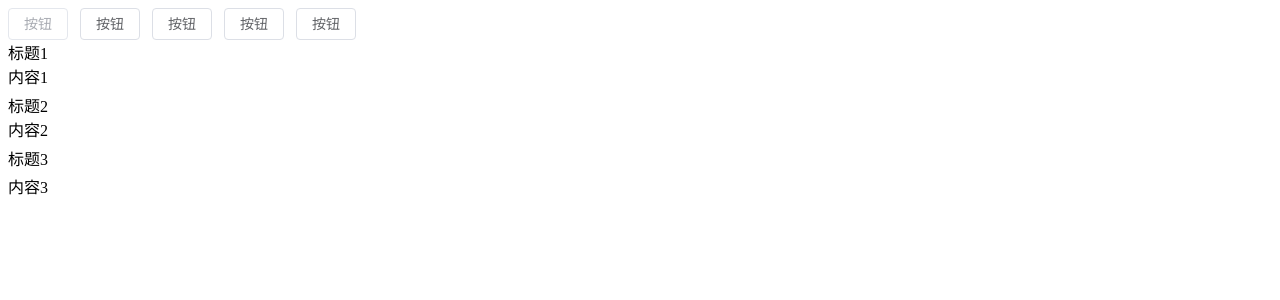
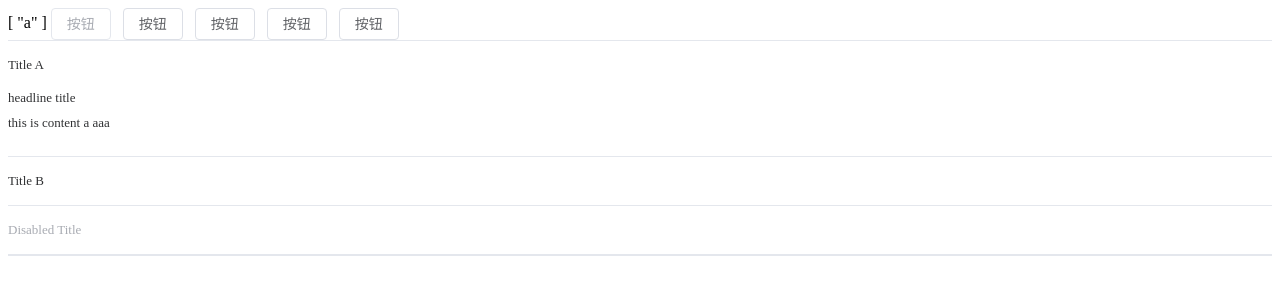
Before and after one commit to jiangyg778/yiyi-ui-vue3, a Vue app: page / in a window 1280 px wide. Shown: the top 300 px of the page. Built offline with nearby package versions, Linux system fonts and the light colour scheme.

Commit message:
feat: 新增手风琴样式

```diff
--- a/src/App.vue
+++ b/src/App.vue
@@ -1,20 +1,21 @@
 <!--
  * @Author: DESKTOP-DO9B8F8\admin 297138663@qq.com
  * @Date: 2024-02-20 21:46:42
- * @LastEditors: jiangyaguang
- * @LastEditTime: 2024-02-22 13:52:34
- * @FilePath: /yiyi-ui-vue3/src/App.vue
+ * @LastEditors: DESKTOP-DO9B8F8\admin 297138663@qq.com
+ * @LastEditTime: 2024-02-22 23:24:41
+ * @FilePath: \yiyi-ui-vue3\src\App.vue
  * @Description:
 -->
 <script setup lang="ts">
 import Button from './components/Button/Button.vue';
-import CollapseItem from './components/Collapse/CollapseItem.vue';
+import Item from './components/Collapse/CollapseItem.vue';
 import Collapse from './components/Collapse/Collapse.vue';
 import { ref, onMounted } from 'vue';
 import type { ButtonInstance } from './components/Button/types';
 import './styles/index.css';
 
 const buttonRef = ref<ButtonInstance | null>(null);
+const openValue = ref(['a']);
 
 onMounted(() => {
   if (buttonRef.value) {
@@ -24,23 +25,22 @@ onMounted(() => {
 </script>
 
 <template>
+  {{ openValue }}
   <Button type="primary" plain disabled ref="buttonRef">按钮</Button>
   <Button type="success">按钮</Button>
   <Button type="warning">按钮</Button>
   <Button type="danger">按钮</Button>
   <Button type="info">按钮</Button>
-  <Collapse>
-    <CollapseItem title="标题1" name="a">
-      <p>内容1</p>
-    </CollapseItem>
-    <CollapseItem title="标题2" name="b">
-      <p>内容2</p>
-    </CollapseItem>
-    <CollapseItem name="c">
-      <template #title>
-        <p>标题3</p>
-      </template>
-      <p>内容3</p>
-    </CollapseItem>
+  <Collapse v-model="openValue">
+    <Item name="a" title="Title A">
+      <h1>headline title</h1>
+      <div>this is content a aaa</div>
+    </Item>
+    <Item name="b" title="Title B">
+      <div>this is bbbbb test</div>
+    </Item>
+    <Item name="c" title="Disabled Title" disabled>
+      <div>this is cccc test</div>
+    </Item>
   </Collapse>
 </template>
--- a/src/components/Collapse/Collapse.vue
+++ b/src/components/Collapse/Collapse.vue
@@ -1,9 +1,9 @@
 <!--
  * @Author: jiangyaguang
  * @Date: 2024-02-22 13:30:32
- * @LastEditors: jiangyaguang
- * @LastEditTime: 2024-02-22 13:35:56
- * @FilePath: /yiyi-ui-vue3/src/components/Collapse/Collapse.vue
+ * @LastEditors: DESKTOP-DO9B8F8\admin 297138663@qq.com
+ * @LastEditTime: 2024-02-22 23:10:04
+ * @FilePath: \yiyi-ui-vue3\src\components\Collapse\Collapse.vue
  * @Description: Collapse
 -->
 <!--  -->
@@ -13,7 +13,46 @@
   </div>
 </template>
 <script setup lang="ts">
+import { provide, ref, watch } from 'vue';
+import { collapseContextKey, type CollapseEmits, type CollapseProps, type NameType } from './types';
 defineOptions({
   name: 'YyCollapse'
 });
+
+const props = defineProps<CollapseProps>();
+const emits = defineEmits<CollapseEmits>();
+
+const activeNames = ref<NameType[]>(props.modelValue);
+
+watch(
+  () => props.modelValue,
+  (val) => {
+    activeNames.value = val;
+  }
+);
+
+// 手风琴特效提示
+if (props.accordion && activeNames.value.length > 1) {
+  console.warn('[YyCollapse] The accordion mode should have one active name at most.');
+}
+
+const handleItemClick = (name: NameType) => {
+  if (props.accordion) {
+    activeNames.value = activeNames.value[0] === name ? [] : [name];
+  } else {
+    const index = activeNames.value.indexOf(name);
+    if (index > -1) {
+      activeNames.value.splice(index, 1);
+    } else {
+      activeNames.value.push(name);
+    }
+  }
+  emits('update:modelValue', activeNames.value);
+  emits('change', activeNames.value);
+};
+
+provide(collapseContextKey, {
+  activeNames,
+  handleItemClick
+});
 </script>
--- a/src/components/Collapse/CollapseItem.vue
+++ b/src/components/Collapse/CollapseItem.vue
@@ -1,9 +1,9 @@
 <!--
  * @Author: jiangyaguang
  * @Date: 2024-02-22 13:30:55
- * @LastEditors: jiangyaguang
- * @LastEditTime: 2024-02-22 13:46:53
- * @FilePath: /yiyi-ui-vue3/src/components/Collapse/CollapseItem.vue
+ * @LastEditors: DESKTOP-DO9B8F8\admin 297138663@qq.com
+ * @LastEditTime: 2024-02-22 23:30:29
+ * @FilePath: \yiyi-ui-vue3\src\components\Collapse\CollapseItem.vue
  * @Description: CollapseItem
 -->
 <!--  -->
@@ -14,10 +14,18 @@
       'is-disabled': disabled
     }"
   >
-    <div class="yy-collapse-item_header" :id="`item-header-${name}`">
+    <div
+      class="yy-collapse-item__header"
+      :id="`item-header-${name}`"
+      :class="{
+        'is-disabled': disabled,
+        'is-active': isActive
+      }"
+      @click="handleClick"
+    >
       <slot name="title"> {{ title }} </slot>
     </div>
-    <div class="yy-collapse-item_content" :id="`item-content-${name}`">
+    <div class="yy-collapse-item__content" :id="`item-content-${name}`" v-show="isActive">
       <slot />
     </div>
   </div>
@@ -25,10 +33,24 @@
 
 <script setup lang="ts">
 import type { CollapseItemProps } from './types';
-import {} from 'vue';
+import { computed, inject } from 'vue';
+import { collapseContextKey } from './types';
+
 defineOptions({
   name: 'YyCollapseItem'
 });
-defineProps<CollapseItemProps>();
+
+const props = defineProps<CollapseItemProps>();
+
+const collapseContext = inject(collapseContextKey);
+
+const isActive = computed(() => {
+  return collapseContext?.activeNames.value.includes(props.name);
+});
+
+const handleClick = () => {
+  if (props.disabled) return;
+  collapseContext?.handleItemClick(props.name);
+};
 </script>
 <style></style>
--- /dev/null
+++ b/src/components/Collapse/style.css
@@ -0,0 +1,56 @@
+.yy-collapse {
+  --yy-collapse-border-color: var(--yy-border-color-light);
+  --yy-collapse-header-height: 48px;
+  --yy-collapse-header-bg-color: var(--yy-fill-color-blank);
+  --yy-collapse-header-text-color: var(--yy-text-color-primary);
+  --yy-collapse-header-font-size: 13px;
+  --yy-collapse-content-bg-color: var(--yy-fill-color-blank);
+  --yy-collapse-content-font-size: 13px;
+  --yy-collapse-content-text-color: var(--yy-text-color-primary);
+  --yy-collapse-disabled-text-color: var(--yy-disabled-text-color);
+  --yy-collapse-disabled-border-color: var(--yy-border-color-lighter);
+  border-top: 1px solid var(--yy-collapse-border-color);
+  border-bottom: 1px solid var(--yy-collapse-border-color);
+}
+.yy-collapse-item__header {
+  display: flex;
+  align-items: center;
+  justify-content: space-between;
+  height: var(--yy-collapse-header-height);
+  line-height: var(--yy-collapse-header-height);
+  background-color: var(--yy-collapse-header-bg-color);
+  color: var(--yy-collapse-header-text-color);
+  cursor: pointer;
+  font-size: var(--yy-collapse-header-font-size);
+  font-weight: 500;
+  transition: border-bottom-color var(--yy-transition-duration);
+  outline: none;
+  border-bottom: 1px solid var(--yy-collapse-border-color);
+  &.is-disabled {
+    color: var(--yy-collapse-disabled-text-color);
+    cursor: not-allowed;
+    background-image: none;
+  }
+  &.is-active {
+    border-bottom-color: transparent;
+    .header-angle {
+      transform: rotate(90deg);
+    }
+  }
+  .header-angle {
+    transition: transform var(--yy-transition-duration);
+  }
+}
+.yy-collapse-item__content {
+  will-change: height;
+  background-color: var(--yy-collapse-content-bg-color);
+  overflow: hidden;
+  box-sizing: border-box;
+  font-size: var(--yy-collapse-content-font-size);
+  color: var(--yy-collapse-content-text-color);
+  border-bottom: 1px solid var(--yy-collapse-border-color);
+  padding-bottom: 25px;
+}
+.slide-enter-active, .slide-leave-active {
+  transition: height var(--yy-transition-duration);
+}
--- a/src/components/Collapse/types.ts
+++ b/src/components/Collapse/types.ts
@@ -1,13 +1,34 @@
 /*
  * @Author: jiangyaguang
  * @Date: 2024-02-22 13:31:06
- * @LastEditors: jiangyaguang
- * @LastEditTime: 2024-02-22 13:54:19
- * @FilePath: /yiyi-ui-vue3/src/components/Collapse/types.ts
+ * @LastEditors: DESKTOP-DO9B8F8\admin 297138663@qq.com
+ * @LastEditTime: 2024-02-22 22:36:26
+ * @FilePath: \yiyi-ui-vue3\src\components\Collapse\types.ts
  * @Description:
  */
+
+import type { InjectionKey, Ref } from 'vue';
+
+export type NameType = string | number;
+
+export interface CollapseProps {
+  modelValue: NameType[];
+  accordion?: boolean;
+}
+
 export interface CollapseItemProps {
   name: string | number;
   title?: string;
   disabled?: boolean;
 }
+export interface CollapseContext {
+  activeNames: Ref<NameType[]>;
+  handleItemClick: (name: NameType) => void;
+}
+
+export interface CollapseEmits {
+  (e: 'update:modelValue', values: NameType[]): void;
+  (e: 'change', values: NameType[]): void;
+}
+
+export const collapseContextKey: InjectionKey<CollapseContext> = Symbol('collapseContextKey');
--- a/src/styles/index.css
+++ b/src/styles/index.css
@@ -1,3 +1,4 @@
 @import './reset.css';
 @import './vars.css';
-@import '../components/Button/style'
+@import '../components/Button/style';
+@import '../components//Collapse/style';
```
